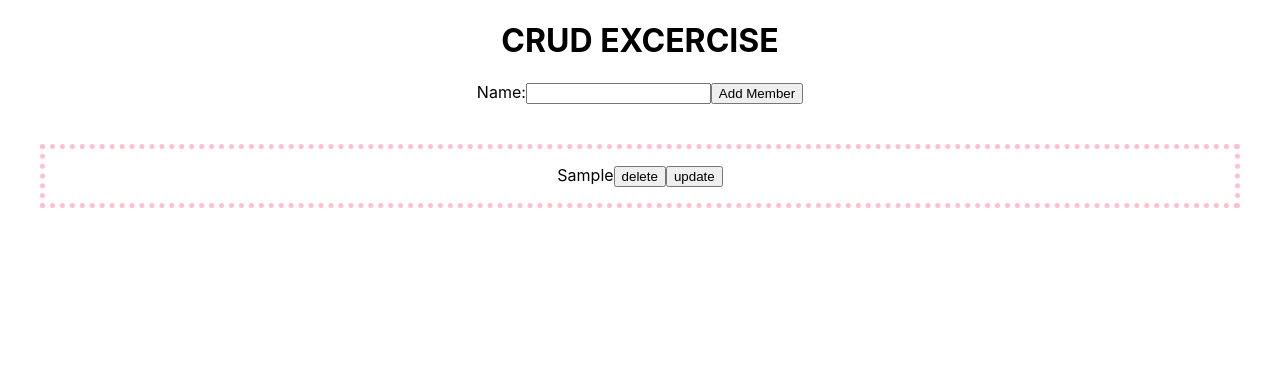
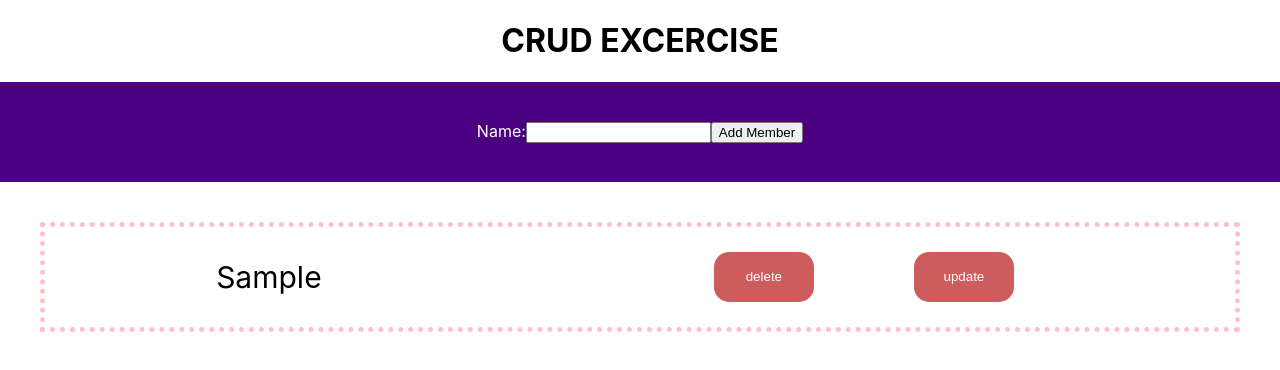
Before and after one commit to schmem55/Crud-Reactjs, a React (Create React App) app: page / in a window 1280 px wide. Both pictures are taken after typing "Sample" into the empty fields and a click on the input "Add Member". Shown: the top 370 px of the page. Built offline with nearby package versions, Linux system fonts and the light colour scheme.

Commit message:
working on css

```diff
--- a/src/Components/Input/Input.js
+++ b/src/Components/Input/Input.js
@@ -53,6 +53,8 @@ export default function Input(props) {
   return (
     <div>
       <h1>CRUD EXCERCISE</h1>
+
+        <div className="Forms">
           <form onSubmit={(e)=>handleSubmit(e)}>
             <label>
               Name:
@@ -60,14 +62,20 @@ export default function Input(props) {
             </label>
             <input type="submit" value="Add Member" />
           </form>
+        </div>
+
+
 
       <div className="Members">
         {members.length>0?
           members.map((k)=>
-            <p key={k.id}>
+            <p className="UserDetails" key={k.id}>
               {k.name}
+              <div className="Buttons">
                 <button onClick={()=>deleteMember(k.id)}>delete</button>
                 <button onClick={()=>updateMember(k.id)}>update</button>
+              </div>
+
             </p>
         ):
         <p>no members added</p>}
--- a/src/Components/Input/input.css
+++ b/src/Components/Input/input.css
@@ -1,3 +1,12 @@
+.Forms{
+    display: flex;
+    justify-content: space-around;
+    background-color: indigo;
+    height: 100px;
+    align-items: center;
+    color: white;
+
+}
 .Members{
     margin: 40px;
     border: 5px dotted pink;
@@ -9,3 +18,24 @@
 .Updating{
     border: 5px dotted pink;
 }
+.UserDetails{
+    height: 40px;
+    display: flex;
+    justify-content: space-around;
+    align-items: center;
+    font-size: 30px;
+}
+.Buttons{
+    display: flex;
+    width: 400px;
+    justify-content: space-around;
+}
+
+button{
+    height: 50px;
+    width: 100px;
+    border-radius: 15px;
+    background-color: indianred;
+    color: white;
+    border-width: 0;
+}
```
Lines whose indentation alone changed are shown as unchanged.
